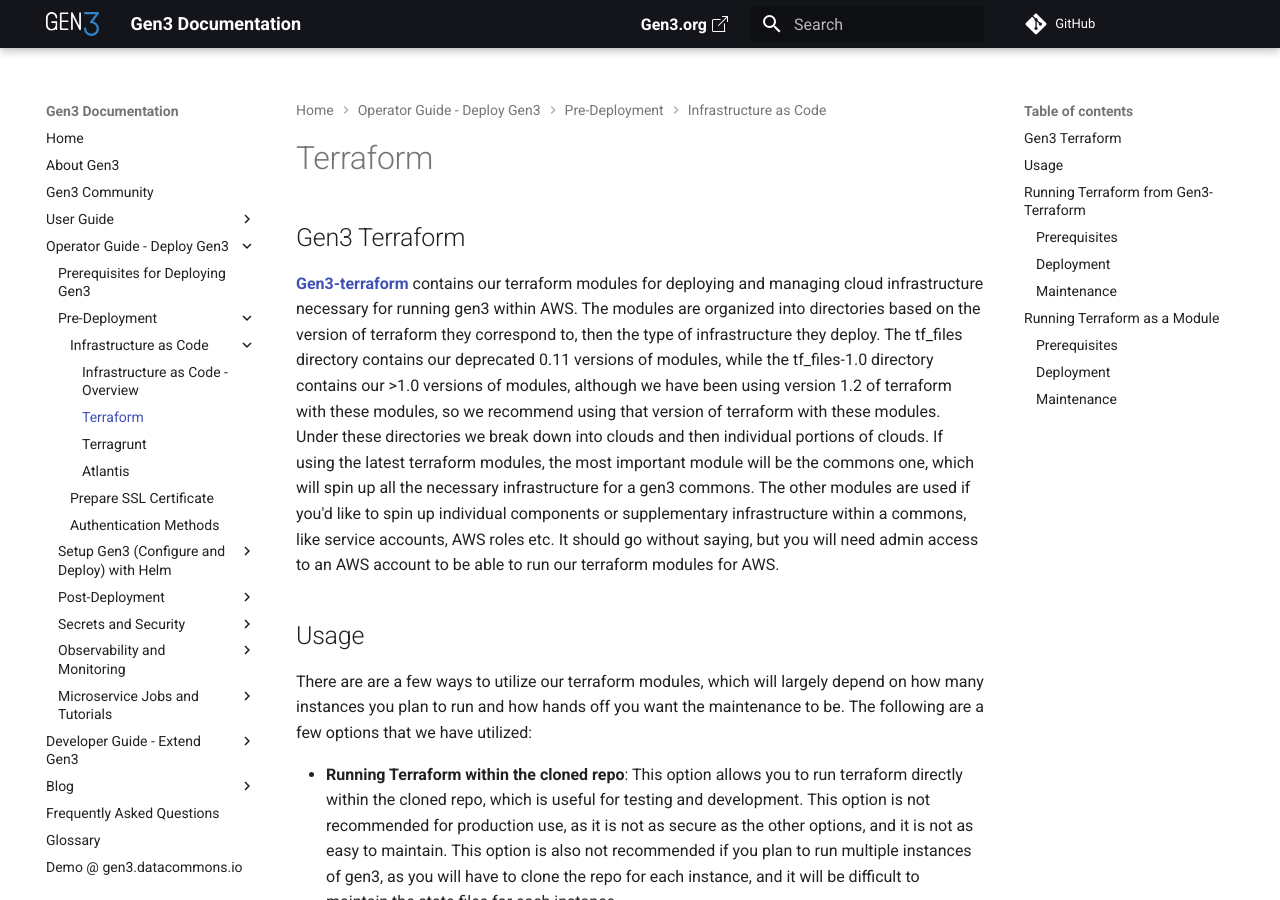
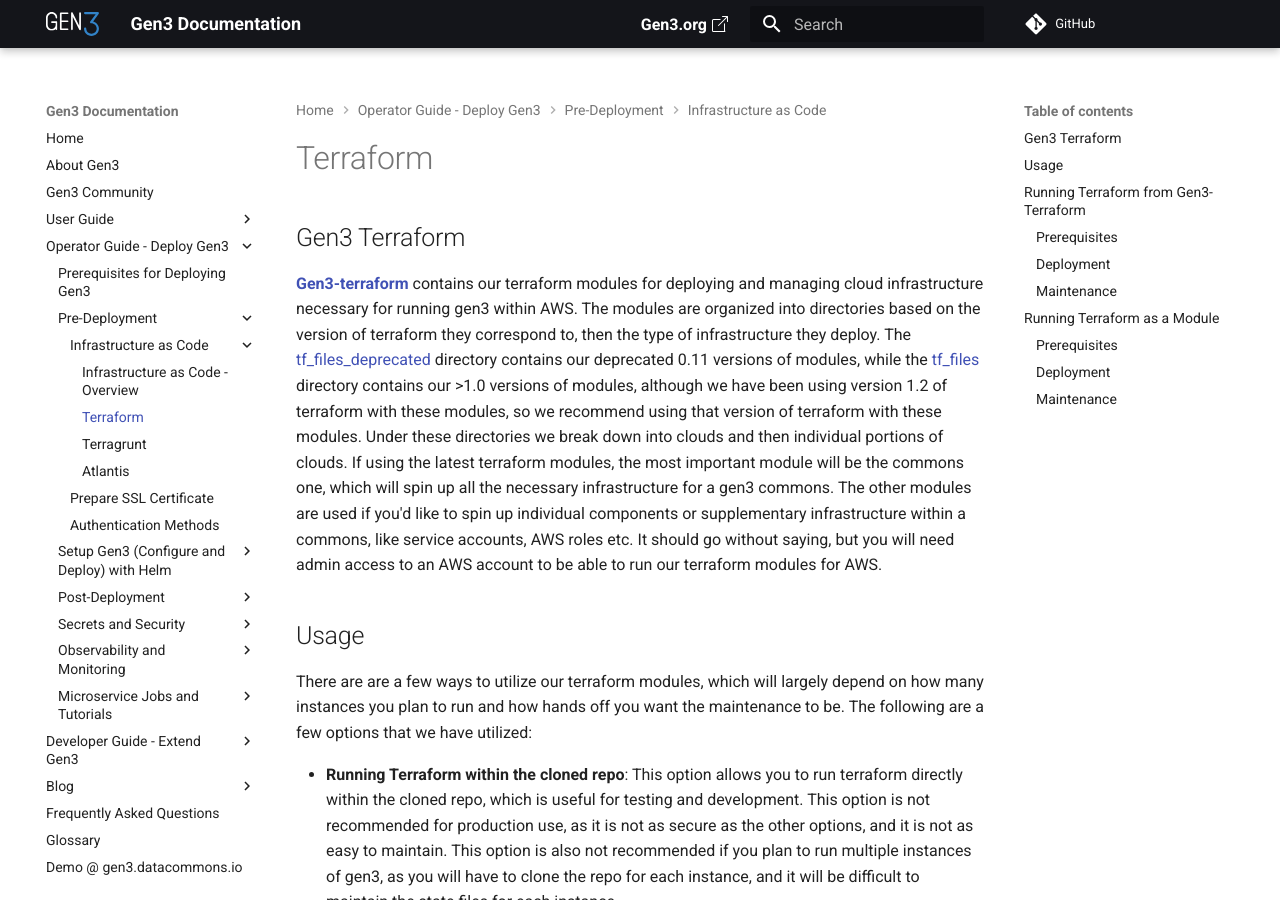
Before and after one commit to uc-cdis/docs-gen3, an MkDocs documentation site: the page built from docs/gen3-resources/operator-guide/iac-terraform.md, in a window 1280 px wide and 900 px high. Built offline with MkDocs 1.6.1 and Material for MkDocs 9.7.7, drawn with Linux system fonts in a browser that asks for light colours; comment, search, counter and statistics services are not loaded.

Commit message:
Fix directory names and change to links.

```diff
--- a/docs/gen3-resources/operator-guide/iac-terraform.md
+++ b/docs/gen3-resources/operator-guide/iac-terraform.md
@@ -1,6 +1,6 @@
 ## Gen3 Terraform
 
-[**Gen3-terraform**][Gen3 Terraform] contains our terraform modules for deploying and managing cloud infrastructure necessary for running gen3 within AWS. The modules are organized into directories based on the version of terraform they correspond to, then the type of infrastructure they deploy. The tf_files directory contains our deprecated 0.11 versions of modules, while the tf_files-1.0 directory contains our >1.0 versions of modules, although we have been using version 1.2 of terraform with these modules, so we recommend using that version of terraform with these modules. Under these directories we break down into clouds and then individual portions of clouds. If using the latest terraform modules, the most important module will be the commons one, which will spin up all the necessary infrastructure for a gen3 commons. The other modules are used if you'd like to spin up individual components or supplementary infrastructure within a commons, like service accounts, AWS roles etc. It should go without saying, but you will need admin access to an AWS account to be able to run our terraform modules for AWS.
+[**Gen3-terraform**][Gen3 Terraform] contains our terraform modules for deploying and managing cloud infrastructure necessary for running gen3 within AWS. The modules are organized into directories based on the version of terraform they correspond to, then the type of infrastructure they deploy. The [tf_files_deprecated](https://github.com/uc-cdis/gen3-terraform/tree/master/tf_files_deprecated) directory contains our deprecated 0.11 versions of modules, while the [tf_files](https://github.com/uc-cdis/gen3-terraform/tree/master/tf_files) directory contains our >1.0 versions of modules, although we have been using version 1.2 of terraform with these modules, so we recommend using that version of terraform with these modules. Under these directories we break down into clouds and then individual portions of clouds. If using the latest terraform modules, the most important module will be the commons one, which will spin up all the necessary infrastructure for a gen3 commons. The other modules are used if you'd like to spin up individual components or supplementary infrastructure within a commons, like service accounts, AWS roles etc. It should go without saying, but you will need admin access to an AWS account to be able to run our terraform modules for AWS.
 
 ## Usage
 
```
